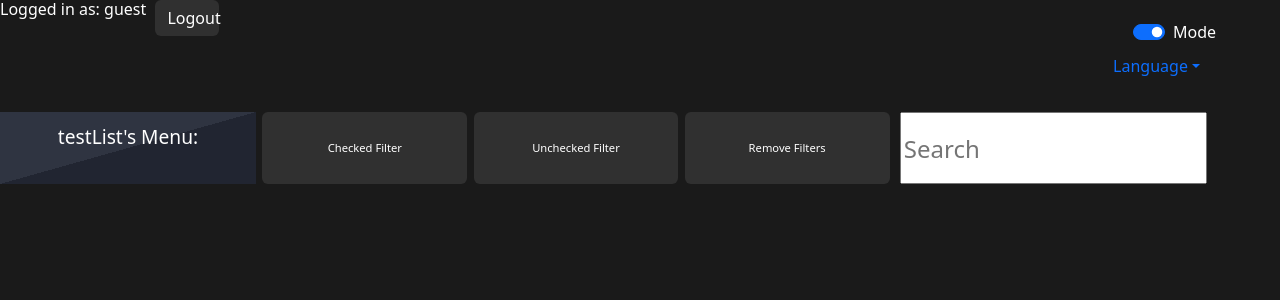
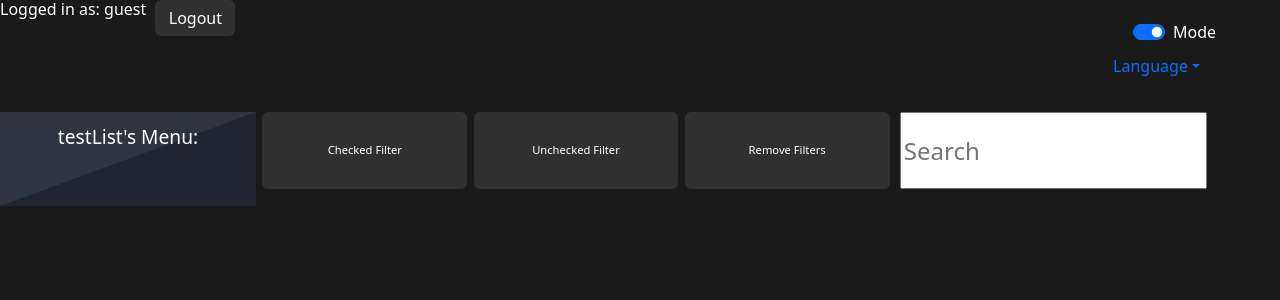
Before and after one commit to UURadekP/UUShoppingList, a React (Create React App) app: page /list/1 in a window 1280 px wide. Shown: the top 300 px of the page. Built offline with nearby package versions, Linux system fonts and the light colour scheme.

Commit message:
Nějaké CSS úpravy

```diff
--- a/src/components/header.js
+++ b/src/components/header.js
@@ -93,11 +93,11 @@ const Header = () => {
                                 <Button className={darkMode === true ? "headerbutton" : "headerbuttonL"} onClick={logoutHandler}>{language === "english" ?'Logout' : 'Odhlásit'}</Button>
                             </Nav>
                         ) : (
-                            // Pokud uživatel není přihlášen
-                            <Nav>
-                                <Button className={darkMode === true ? "headerbutton" : "headerbuttonL"}  onClick={() => setShowLogin(true)}>Login</Button>
-                                <Button className={darkMode === true ? "headerbutton" : "headerbuttonL"} >Register</Button>
-                            </Nav>
+                    // Pokud uživatel není přihlášen
+                        <Nav>
+                            <Button className={darkMode === true ? "headerbutton" : "headerbuttonL"} onClick={() => setShowLogin(true)}>Login</Button>
+                            {/* <Button className={darkMode === true ? "headerbutton" : "headerbuttonL"} >Register</Button> */}
+                        </Nav>
                         )}
 
 
--- a/src/components/piechart.js
+++ b/src/components/piechart.js
@@ -11,7 +11,7 @@ const PieChartComponent = (props) => {
   let height = useWindowDimensions().height
 
   const size = {
-    width: width > height ? width*0.25 : width*0.45,
+    width: width > height ? width*0.25 : width*0.425,
     height: width > height ? height*0.5 : height*0.125,
     legend: { hidden: true },
   }
--- a/src/components/shoppingList.js
+++ b/src/components/shoppingList.js
@@ -86,7 +86,7 @@ const ShoppingList = ({id}) => {
     return(<>
 
 
-        <div className="shoppingList">
+        <div className={ darkMode === true ? "shoppingList" : "shoppingListL"}>
              <div className={ darkMode === true ? "searchDiv" : "searchDivL"}>
                 <Button className={ darkMode === true ? "searchbarButton" : "searchbarButtonL"} onClick={() => {
                      Checked();
@@ -98,7 +98,7 @@ const ShoppingList = ({id}) => {
                 <Button className={ darkMode === true ? "searchbarButton" : "searchbarButtonL"} onClick={() => { removeFilters();
                 }}>{language === "english" ? "Remove Filters" : "Odebrat filtery"}</Button>
                 <input
-                    className="searchBar"
+                    className={ darkMode === true ? "searchBar" : "searchBarL"}
                     type="search"
                     placeholder={language === "english" ? "Search" : "Hledat"}
                     value={search}
@@ -108,7 +108,7 @@ const ShoppingList = ({id}) => {
 
 
 
-            <Row>{
+            <Row style={{width: '100%'}}>{
             //kontrola přístupu
                 list[listIndex].ownerid === userState.id || list[listIndex].users.map((user) => { return user.id }).indexOf(userState.id) !== -1 ? (
 
--- a/src/sidebar.css
+++ b/src/sidebar.css
@@ -2,7 +2,7 @@
 body {
     width: 100%;
     height: 100%;
-    background-color: #1a1a1a;
+
 }
 
 .wrapper {
@@ -29,7 +29,7 @@ h1 {
 
 .sidebar {
     width: 20%;
-    height: 100vh;
+    height: 65.2em;
     background: #1a1a1a;
     background-color: #1a1a1a;
     position:absolute;
@@ -70,20 +70,20 @@ li {
 .shoppingList {
     margin-left:20%;
     width: 80%;
-    height: 100%;
-    position:absolute;
+    height: 120%;
+    position:relative;
     margin-top: 2%;
 
 }
 .searchDiv {
     width:100%;
-    height: 9%;
+    height: 8%;
     background-color: #1a1a1a;
     display: in-line;
 }
 .searchBar {
     width: 30%;
-    height: 9%;
+    height: 8%;
     margin-left: 1%;
     position: absolute;
     font-size: 3vh;
@@ -108,7 +108,7 @@ li {
 }
 
 .headerbutton {
-    width: 4em;
+    width: 5em;
     height: 100%;
     max-width: 5em;
     margin-left: 1%;
@@ -117,7 +117,7 @@ li {
     border:none;
     float: left;
     position:relative;
-    text-align: left;
+    text-align: center;
 
 }
 
@@ -139,29 +139,6 @@ div#root {
 
 .link {
     color:black;
-}
-
-.chartCollapsible {
-    height: 100%;
-    width: 100%;
-    background-color: #242424;
-    border: none;
-    margin-top: 1%;
-    font-size: 100%;
-    color:white;
-    text-align: center;
-    padding-top: 10%;
-
-}
-
-.chartCollapsibleOpened {
-    height: 500%;
-    width: 100%;
-    background-color:#1a1a1a;
-    float:left;
-    color:white;
-    text-align: center;
-
 }
 
 .shoppingListItemF {
@@ -222,7 +199,7 @@ h1 {
 
 .sidebarL {
     width: 20%;
-    height: 100vh;
+    height: 65.2em;
     background: rgb(170, 170, 170);
     position:absolute;
     margin-top:2%;
@@ -251,23 +228,24 @@ h1 {
     text-align: center;
 }
 
-.shoppingList {
+.shoppingListL {
     margin-left:20%;
     width: 80%;
-    height: 100%;
+    height: 120%;
+    background-color: white;
     position:absolute;
     margin-top: 2%;
 
 }
 .searchDivL {
     width:100%;
-    height: 9%;
+    height: 8%;
     background-color: rgb(170, 170, 170);
     display: in-line;
 }
 .searchBarL {
     width: 30%;
-    height: 9%;
+    height: 8%;
     margin-left: 1%;
     position: absolute;
     font-size: 3vh;
@@ -293,11 +271,12 @@ h1 {
 }
 
 .headerbuttonL {
-    width: 4em;
+    width: 5em;
     height: 100%;
     max-width: 5em;
     margin-left: 1%;
     font-size: 1em;
+    color: black;
     background-color: #afafaf;
     border:none;
     float: left;
@@ -326,29 +305,6 @@ div#root {
     color:black;
 }
 
-.chartCollapsibleL {
-    height: 100%;
-    width: 100%;
-    background-color: #e9e9e9;
-    border: none;
-    margin-top: 1%;
-    font-size: 100%;
-    color:black;
-    text-align: center;
-    padding-top: 10%;
-
-}
-
-.chartCollapsibleOpenedL {
-    height: 500%;
-    width: 95%;
-    background-color:rgb(170, 170, 170);
-    padding-top: 10%;
-    float:left;
-    color:black;
-    text-align: center;
-
-}
 .shoppingListItemLF {
     color: black;
     background: linear-gradient(155deg, rgba(255,255,255,1) 0%, rgba(163,163,163,1) 51%);
```
